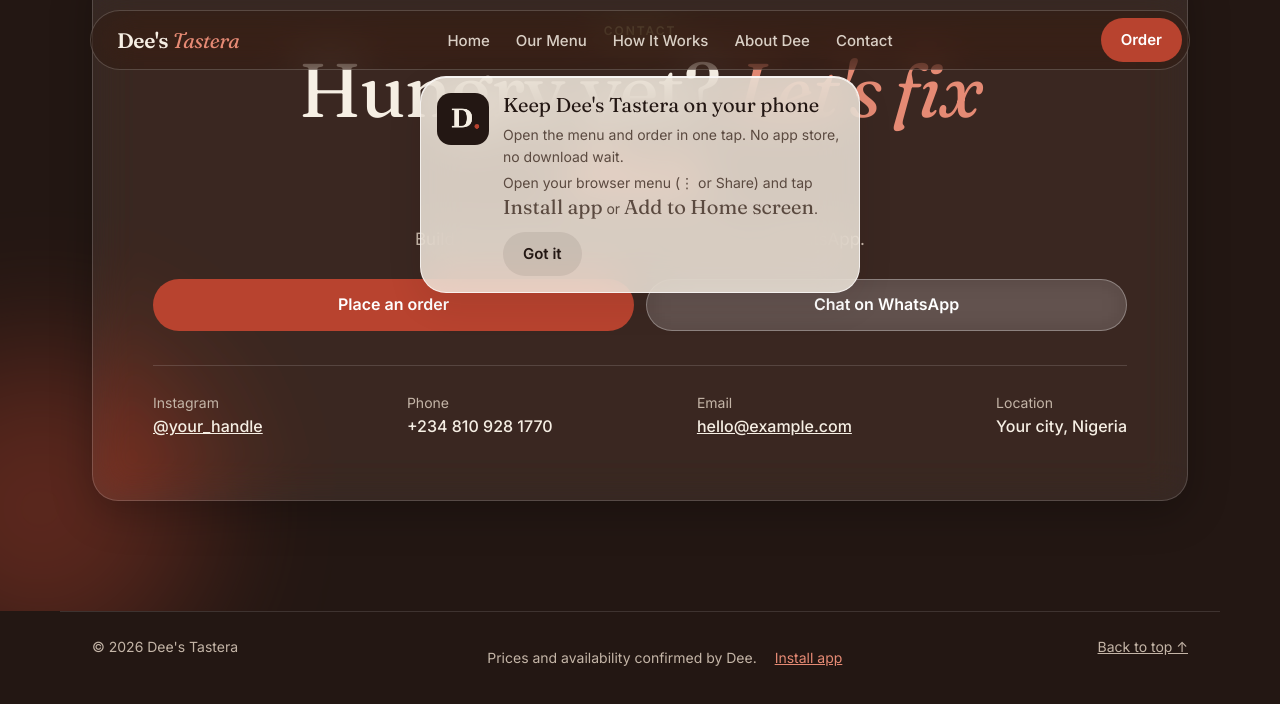
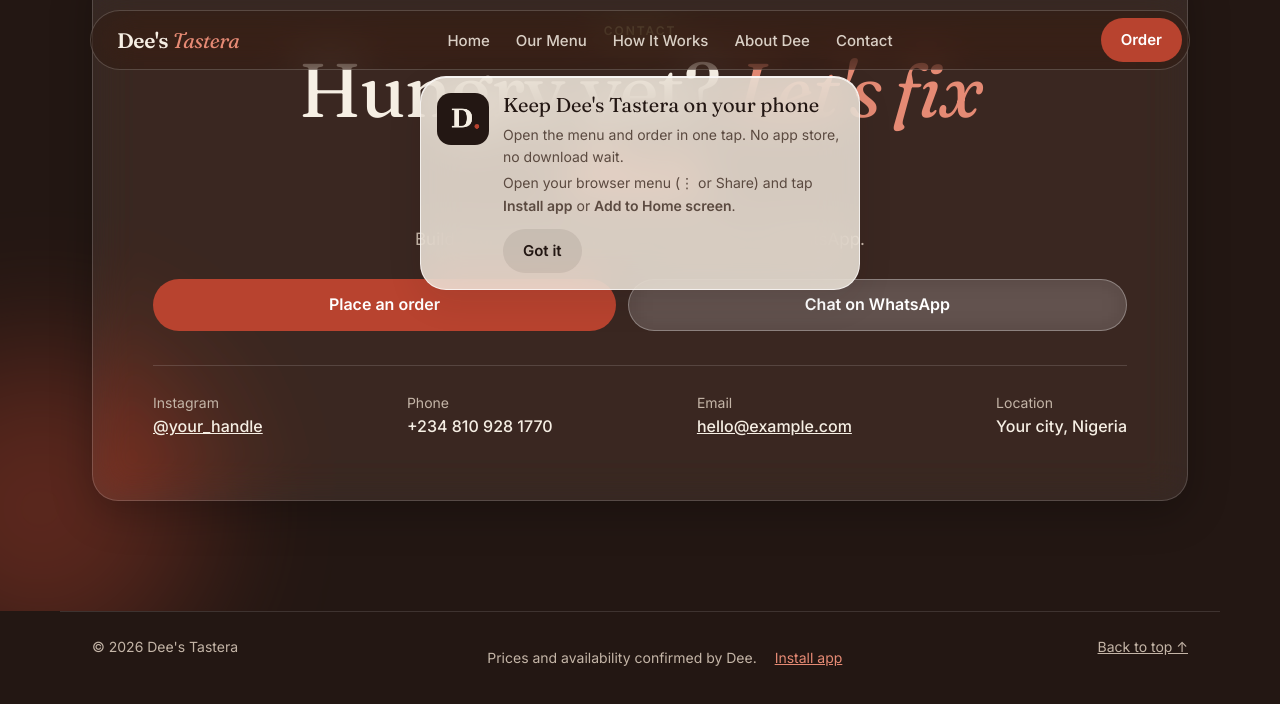
Before and after one commit to dammyisthegoat/Dee-s-Tastera, a plain HTML site: page index.html in a window 1280 px wide. Both pictures are taken after a click on the button "Install app". Shown: the part 5422-6126 px from the top of the page. Drawn offline with Linux system fonts and the light colour scheme.

Commit message:
Add files via upload

```diff
--- a/css/styles.css
+++ b/css/styles.css
@@ -74,12 +74,13 @@ section{position:relative;overflow:hidden;padding:72px 0}
   background:rgba(246,239,228,.82);opacity:0;transform:translateY(-18px) scale(.97);pointer-events:none;transition:.5s var(--ease)}
 .install.show{opacity:1;transform:none;pointer-events:auto}
 .install img{border-radius:14px;align-self:flex-start}
-.install b{font:400 20px/1.15 var(--serif)}
+.install-t{font:400 20px/1.15 var(--serif)}
+.install p b{font-weight:600}
 .install p{font-size:14px;color:#5b4a40;margin-top:4px}
 .install-btns{display:flex;gap:8px;margin-top:12px}
 .closed{padding:16px 20px;margin-bottom:18px;font-weight:500;color:var(--tomato)}
 .cta-row{display:flex;flex-wrap:wrap;gap:12px;margin-top:26px}
-.cta-row .btn{flex:1 1 150px}
+.cta-row .btn{flex:1 1 auto;white-space:nowrap}
 
 /* ---------- 5. NAVIGATION ---------- */
 .nav{position:fixed;z-index:40;top:max(10px,env(safe-area-inset-top));left:12px;right:12px;max-width:1100px;margin:0 auto;display:flex;align-items:center;justify-content:space-between;padding:7px 7px 7px 20px;border-radius:99px;
--- a/js/pwa.js
+++ b/js/pwa.js
@@ -3,7 +3,7 @@
    Works on https:// or localhost (not when opening the file directly).
    ===================================================================== */
 const INSTALL = {
-  delaySeconds: 15,   // how long before the pop-up appears
+  delaySeconds: 5,    // how long before the pop-up appears
   snoozeDays: 7,      // how long "Not now" hides it
   title: "Keep Dee's Tastera on your phone",
   text: "Open the menu and order in one tap. No app store, no download wait."
@@ -42,7 +42,7 @@ if ("serviceWorker" in navigator && (location.protocol === "https:" || ["localho
       ? `<p class="fine">Tap the <b>Share</b> button in Safari, then <b>Add to Home Screen</b>.</p>`
       : `<p class="fine">Open your browser menu (⋮ or Share) and tap <b>Install app</b> or <b>Add to Home screen</b>.</p>`;
     el.innerHTML = `<img src="icons/icon-192.png" alt="" width="52" height="52">
-      <div><b>${INSTALL.title}</b><p>${INSTALL.text}</p>${howTo}
+      <div><b class="install-t">${INSTALL.title}</b><p>${INSTALL.text}</p>${howTo}
       <div class="install-btns">${deferred ? `<button class="btn btn-primary btn-sm" id="doInstall">Install</button>` : ""}<button class="btn btn-sm btn-ghost-d" id="notNow">${howTo ? "Got it" : "Not now"}</button></div></div>`;
     document.body.appendChild(el);
     requestAnimationFrame(() => el.classList.add("show"));
```
